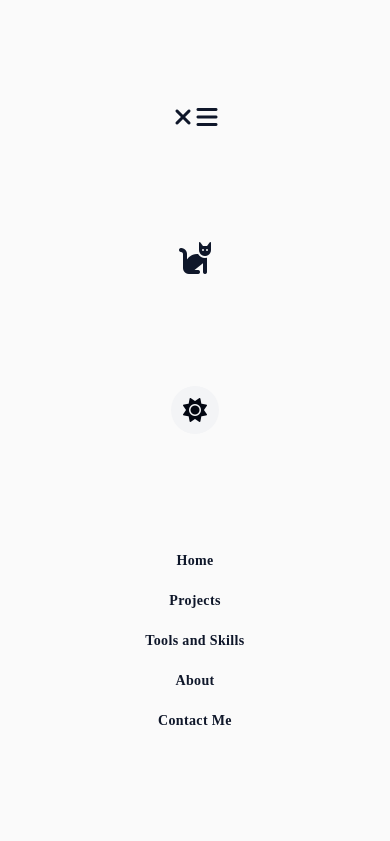
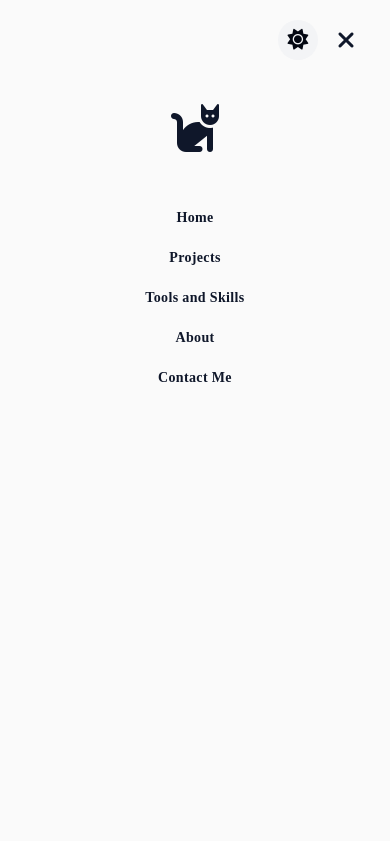
Before and after one commit to cirilofirefly/cirilo-bucatcat.github.io, a website: page index.html in a window 390 px wide. Shown: the top 841 px of the page. Drawn offline with Linux system fonts and the light colour scheme.

Commit message:
adjust navigation to mobile and add meow-spin

```diff
--- a/index.html
+++ b/index.html
@@ -24,10 +24,6 @@
         </div>
     </div>
     <nav class="nav-bar">
-        <div class="nav-toggle">
-            <i role="button" class="fas fa-xmark"></i>
-            <i role="button" class="fas fa-bars"></i>
-        </div>
         <div class="logo">
             <a href="/"><i class="fas fa-cat"></i></a>
         </div>
@@ -38,7 +34,13 @@
             <li><a href="#about">About</a></li>
             <li><a href="#contact">Contact Me</a></li>
         </ul>
-        <button class="btn-theme" id="btnTheme"></button>
+        <div class="nav-toggles">
+            <button class="btn-theme" id="btnTheme"></button>
+            <button class="btn-nav-toggle">
+                <i role="button" class="fas fa-xmark"></i>
+                <!-- <i role="button" class="fas fa-bars"></i> -->
+            </button>
+        </div>
     </nav>
     <main>
         <section class="content" id="home">
--- a/src/css/input.css
+++ b/src/css/input.css
@@ -1,6 +1,14 @@
 @tailwind base;
 @tailwind components;
 @tailwind utilities;
+
+:root {
+	--radius: 35vmin;
+	--frame-size: calc(var(--radius) / 3);
+	--d-outer: calc(var(--radius) * 2);
+	--d-inner: calc(var(--d-outer) - var(--frame-size));
+	--font-size: calc(var(--radius) / 10);
+}
 
 body {
     font-family: 'Open Sans', sans-serif, Arial;
@@ -19,18 +27,18 @@ main {
 }
 
 .nav-bar {
-    @apply sticky top-0 w-full h-screen bg-zinc-50 flex flex-col items-center justify-evenly
-        sm:h-[5rem] sm:flex-row
+    @apply fixed md:sticky top-0 w-full h-screen bg-zinc-50 flex flex-col
+        md:h-[5rem] md:flex-row md:items-center md:justify-evenly
         dark:bg-slate-900;
 }
 
 .nav-bar ul {
-    @apply flex flex-col sm:flex-row order-2 md:order-3;
+    @apply flex flex-col items-center justify-center md:flex-row md:order-2 w-full order-last col-span-3;
 }
 
 .nav-bar ul li {
     @apply w-[8rem] text-center my-2
-        sm:mx-2 sm:my-0;
+        md:mx-2 md:my-0;
 }
 
 .nav-bar ul li a {
@@ -38,26 +46,33 @@ main {
         hover:font-bold hover:text-slate-600 hover:transition-all dark:text-zinc-50 dark:hover:text-slate-300;
 }
 
-.nav-toggle {
-    @apply flex text-center justify-center items-center md:invisible;
+.nav-toggles {
+    @apply flex justify-end items-center self-end mt-5 md:self-center
+        md:order-3 md:mr-[10rem] md:mt-0;
 }
 
-.nav-toggle i {
-    @apply text-[1.5rem] w-[1.5rem] h-[1.5rem] text-slate-900 dark:text-zinc-50;
+.nav-toggles .btn-nav-toggle {
+    @apply inline-flex md:hidden items-center justify-center text-[1.5rem] w-[1.5rem] h-[1.5rem] text-slate-900 mr-[2rem]
+        md:mr-0
+        dark:text-zinc-50;
 }
 
-.btn-theme {
-    @apply inline-flex items-center justify-center w-[3rem] h-[3rem] bg-gray-100 rounded-full
-        dark:bg-gray-800
-        md:order-3;
+.nav-toggles .btn-theme {
+    @apply inline-flex items-center justify-center w-[2.5rem] h-[2.5rem] bg-gray-100 rounded-full mr-[1rem]
+        md:mr-0
+        dark:bg-gray-800;
 }
 
 .btn-theme i {
-    @apply text-[1.5rem] text-gray-950 dark:text-zinc-50;
+    @apply text-[1.3rem] text-gray-950 dark:text-zinc-50;
+}
+
+.logo {
+    @apply order-2 self-center text-center md:ml-[10rem] my-[2rem] md:my-0 animate-meow-spin;
 }
 
 .logo a {
-    @apply text-[2rem] text-slate-900 dark:text-zinc-50;
+    @apply text-[3rem] md:text-[2rem] text-slate-900 dark:text-zinc-50;
 }
 
 .content {
--- a/src/js/app.js
+++ b/src/js/app.js
@@ -24,7 +24,7 @@ function getThemeMode() {
 
 function toggleTheme() {
     btnTheme.innerHTML = '';
-    let isDarkMode = localStorage.theme == 'dark'
+    let isDarkMode = localStorage.theme === 'dark' || (!('theme' in localStorage) && window.matchMedia('(prefers-color-scheme: dark)').matches);
     if(isDarkMode) {
         localStorage.setItem('theme', 'light');
         btnTheme.innerHTML += getThemeIcon('sun');
--- a/tailwind.config.js
+++ b/tailwind.config.js
@@ -4,6 +4,7 @@ module.exports = {
     content: [
         './src/**/*.html',
         './src/**/*.js',
+        './index.html',
     ],
     theme: {
         screens: {
@@ -13,7 +14,17 @@ module.exports = {
             'xl': '1280px',
             '2xl': '1536px'
         },
-        extend: {},
+        extend: {
+            animation: {
+                'meow-spin': 'meow-spin 5s linear infinite',
+            },
+            keyframes: {
+                'meow-spin': {
+                    '0%': { transform: 'rotate(0deg)' },
+                    '100%': { transform: 'rotate(360deg)' },
+                }
+              }
+        },
     },
     plugins: [],
 }
```
Also changed, not shown: dist/output.css.
